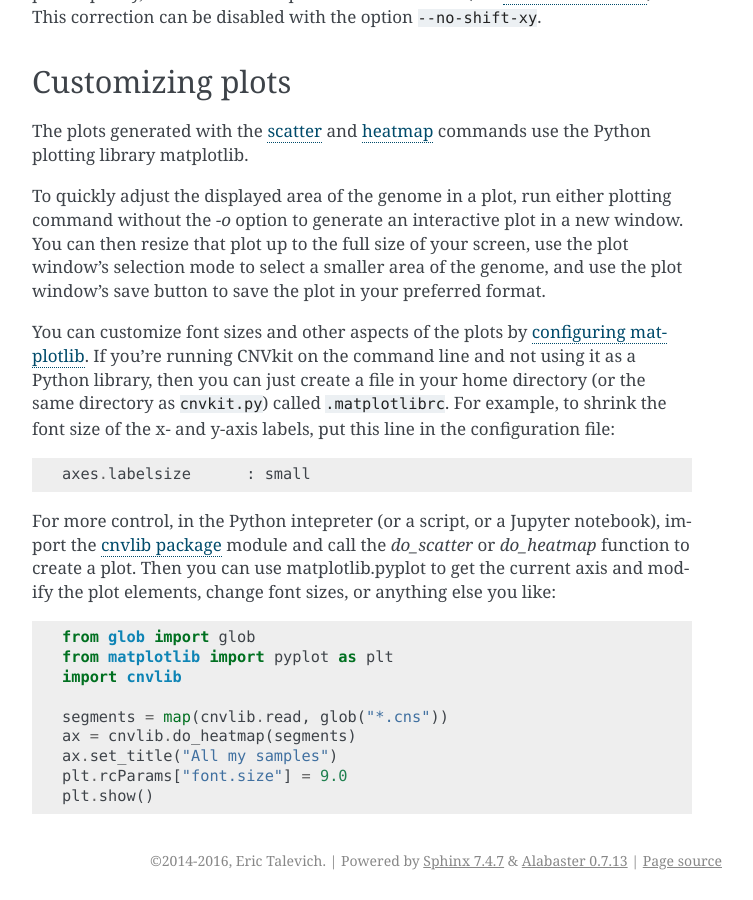
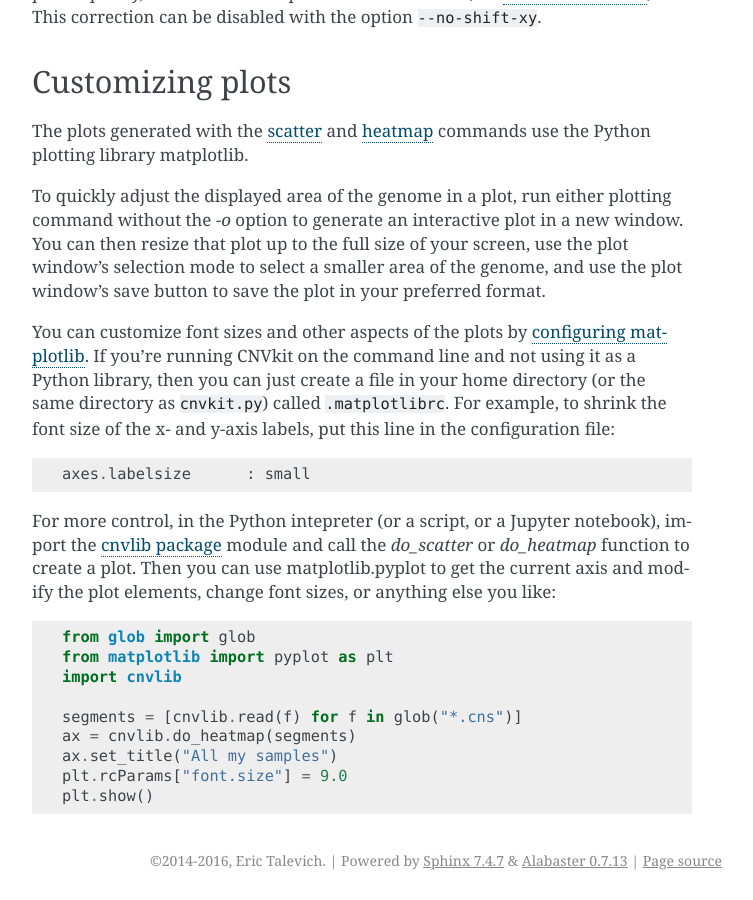
Before and after one commit to etal/cnvkit, a Sphinx documentation site: the page built from doc/plots.rst, in a window 1280 px wide and 900 px high, scrolled down 8626 px. Shown: the whole window, without its empty margins (388-1141 px from the left). Built offline with Sphinx 7.4.7, drawn with Linux system fonts in a browser that asks for light colours; the version number could not be read and is left out.

Commit message:
doc: convert a map() to list comprehension for Py3 compat (closes #310)

```diff
--- a/doc/plots.rst
+++ b/doc/plots.rst
@@ -322,7 +322,7 @@ like::
     from matplotlib import pyplot as plt
     import cnvlib
 
-    segments = map(cnvlib.read, glob("*.cns"))
+    segments = [cnvlib.read(f) for f in glob("*.cns")]
     ax = cnvlib.do_heatmap(segments)
     ax.set_title("All my samples")
     plt.rcParams["font.size"] = 9.0
```
